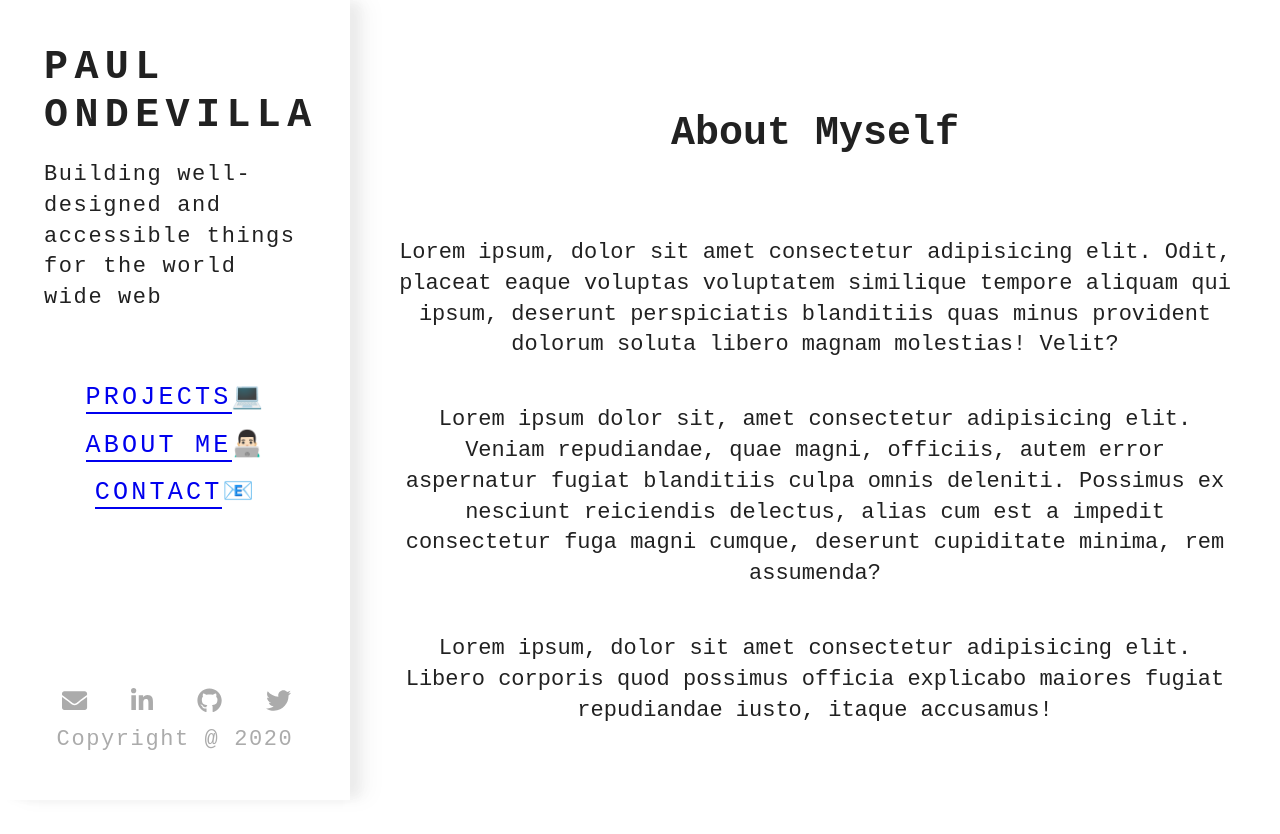
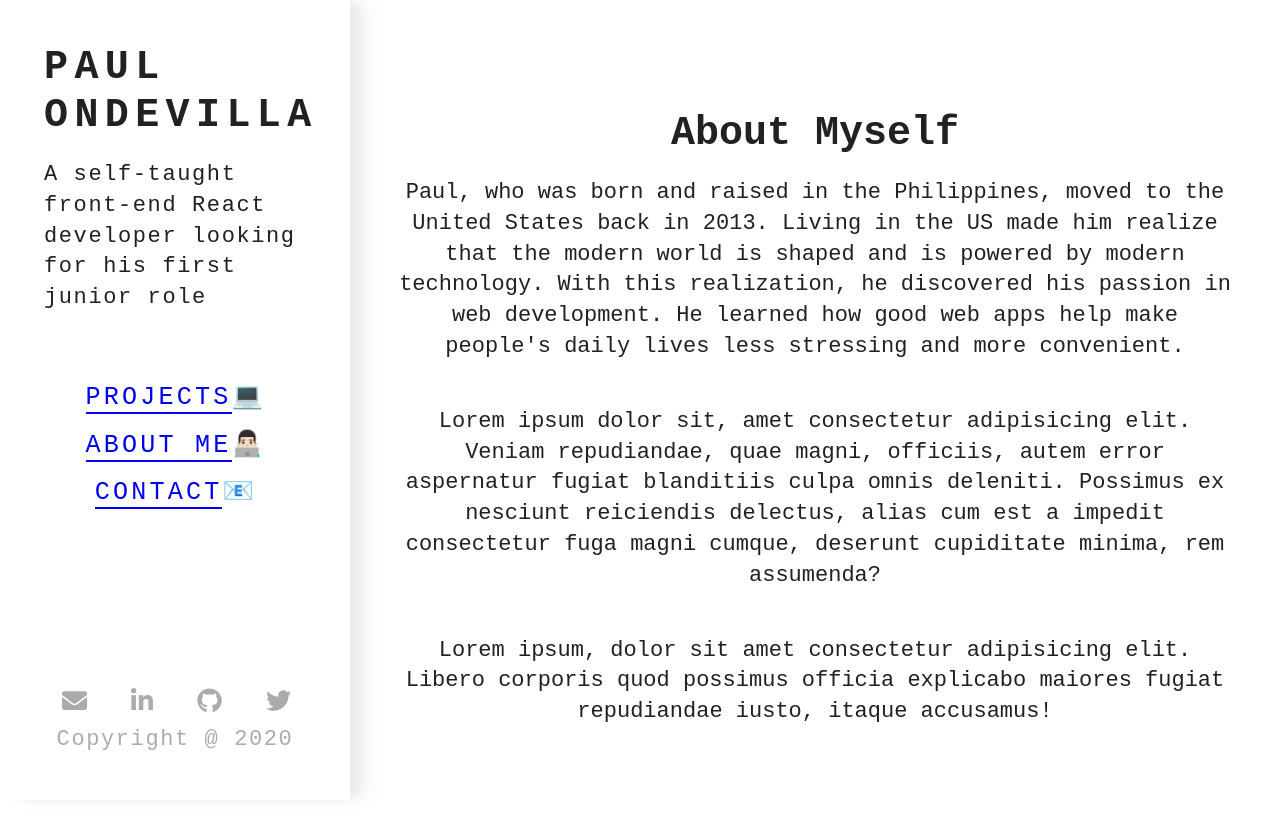
Before and after one commit to paulondevilla/portfolio, a Gatsby site: page /about-me-page in a window 1280 px wide. Built offline with nearby package versions, Linux system fonts and the light colour scheme; Gatsby itself is replaced by a stand-in of ours.

Commit message:
updating about-me page

```diff
--- a/gatsby-config.js
+++ b/gatsby-config.js
@@ -1,8 +1,8 @@
 module.exports = {
   siteMetadata: {
-    title: `Gatsby Default Starter`,
-    description: `Kick off your next, great Gatsby project with this default starter. This barebones starter ships with the main Gatsby configuration files you might need.`,
-    author: `@gatsbyjs`,
+    title: `Paul Ondevilla`,
+    description: `A Portfolio Website for Paul Ondevilla`,
+    author: `@paulondevilla`,
   },
   plugins: [
     `gatsby-plugin-react-helmet`,
--- a/src/components/about-me.js
+++ b/src/components/about-me.js
@@ -5,19 +5,25 @@ import styled from "styled-components"
 const AboutMeWrapper = styled.article`
   max-width: 1000px;
   text-align: center;
-  display: flex;
-  flex-direction: column;
-  gap: 2em;
+
+  p:not(:last-of-type) {
+    margin-bottom: 2em;
+  }
 `
 
 const AboutMe = () => {
   return (
     <AboutMeWrapper>
+      {/* Who likes building user-friendly and responsive web
+        apps and cms-powered websites using modern web technologies */}
+
       <p>
-        Lorem ipsum, dolor sit amet consectetur adipisicing elit. Odit, placeat
-        eaque voluptas voluptatem similique tempore aliquam qui ipsum, deserunt
-        perspiciatis blanditiis quas minus provident dolorum soluta libero
-        magnam molestias! Velit?
+        Paul, who was born and raised in the Philippines, moved to the United
+        States back in 2013. Living in the US made him realize that the modern
+        world is shaped and is powered by modern technology. With this
+        realization, he discovered his passion in web development. He learned
+        how good web apps help make people's daily lives less stressing and more
+        convenient.
       </p>
       <p>
         Lorem ipsum dolor sit, amet consectetur adipisicing elit. Veniam
--- a/src/components/contact.js
+++ b/src/components/contact.js
@@ -10,7 +10,7 @@ const ContactForm = styled.form`
   display: grid;
   grid-template-columns: repeat(2, 1fr);
   grid-template-rows: repeat(8, minmax(calc(50px + 0.5em), 1fr));
-  gap: 1em;
+  grid-gap: 1em;
 
   & > div {
     padding: 0.5em 1em;
--- a/src/components/layout.js
+++ b/src/components/layout.js
@@ -90,7 +90,6 @@ const Main = styled.main`
   display: flex;
   flex-direction: column;
   align-items: center;
-  /* justify-content: center; */
 
   ${({ isSidebarOpen }) =>
     isSidebarOpen &&
@@ -99,7 +98,13 @@ const Main = styled.main`
     `}
 
   & > h1 {
-    margin-bottom: 2em;
+    margin-bottom: 0.5em;
+  }
+
+  & > h1 + p {
+    max-width: 500px;
+    margin-bottom: 3em;
+    text-align: center;
   }
 `
 
--- a/src/components/portfolio.js
+++ b/src/components/portfolio.js
@@ -9,11 +9,14 @@ const PortfolioContainer = styled.div`
   display: flex;
   flex-direction: column;
   align-items: center;
-  gap: 2em 0;
 
   & > h1 {
     margin-bottom: 2em;
     letter-spacing: 0.4rem;
+  }
+
+  & > *:not(:last-child) {
+    margin-bottom: 2em;
   }
 `
 
--- a/src/components/sidebar.js
+++ b/src/components/sidebar.js
@@ -103,7 +103,10 @@ const Sidebar = ({ navRef }) => {
   return (
     <SidebarContainer ref={SidebarRef} isOpen={isSidebarOpen}>
       <h1>Paul Ondevilla</h1>
-      <p>Building well-designed and accessible things for the world wide web</p>
+      <p>
+        A self-taught front-end React developer looking for his first junior
+        role
+      </p>
       <Nav isSidebarOpen={isSidebarOpen} toggleSidebar={toggleSidebar} />
       <Footer />
       <CloseButton onClick={toggleSidebar} />
--- a/src/pages/contact-page.js
+++ b/src/pages/contact-page.js
@@ -6,7 +6,7 @@ import Contact from "../components/contact"
 
 const SecondPage = () => (
   <Layout>
-    <SEO title="Contact Page" />
+    <SEO title="Contact" />
     <h1>How to Reach Me</h1>
     <Contact />
   </Layout>
--- a/src/pages/index.js
+++ b/src/pages/index.js
@@ -6,8 +6,9 @@ import Portfolio from "../components/portfolio"
 
 const IndexPage = () => (
   <Layout>
-    <SEO title="Portfolio Page" />
+    <SEO title="Portfolio" />
     <h1>Portfolio</h1>
+    <p>Please take a minute and browse through some of the projects i built</p>
     <Portfolio />
   </Layout>
 )
```
Also changed, not shown: src/components/portfolio-item.js (+5 -3 lines).
